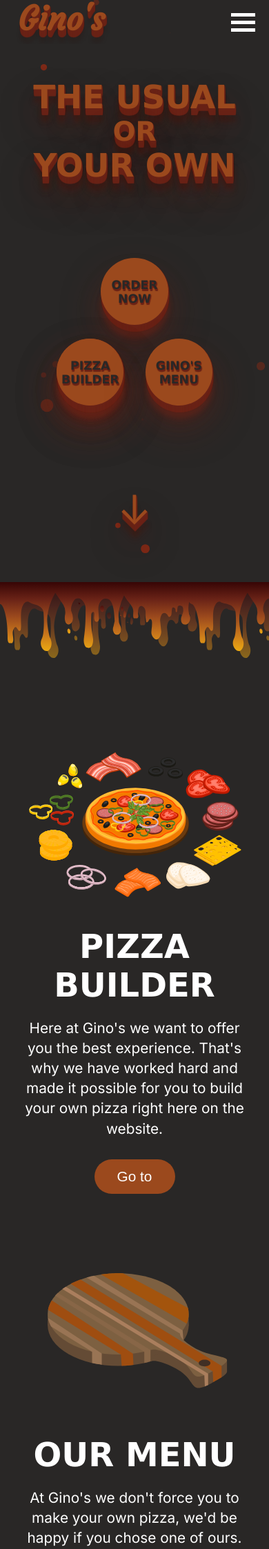
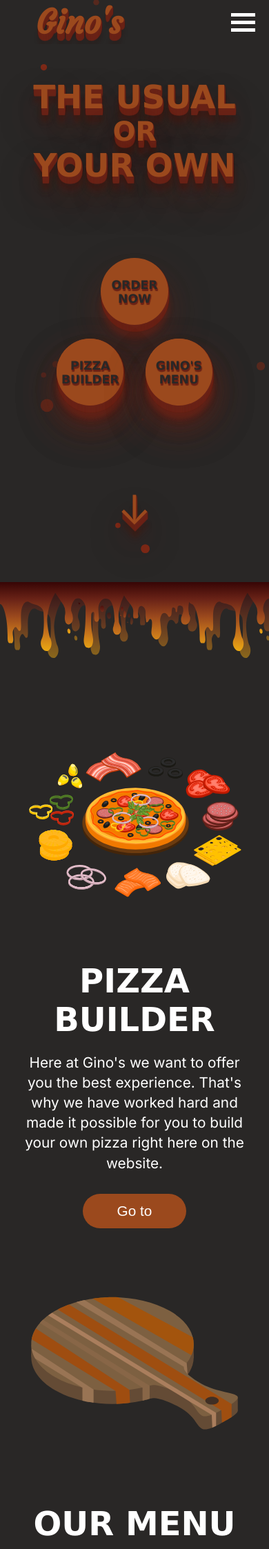
Before and after one commit to DhaWae/Pizzeria-website, a PHP site: page / in a window 390 px wide. Shown: the top 2246 px of the page at 69% size. Run offline with PHP 8.4, Linux system fonts and the light colour scheme.

Commit message:
Mobile done just left to fix code

```diff
--- a/builder.html
+++ b/builder.html
@@ -12,12 +12,12 @@
 </head>
 <body>
   <nav class="navbar">
-    <div class="mobile-logo nav-logo-shadows">Gino's</div>
+    <a href="index.html" class="mobile-logo"><div class="mobile-logo nav-logo-shadows">Gino's</div></a>
     <ul>
       <a href="index.html#find-us" id="find-us-btn"><li>Find Us</li></a>
       <span class="divider"></span>
       <a href="menu.html"><li>Gino's Menu</li></a>
-      <a href="index.html#top"><li id="logo-nav" style="width: 200px;"><div id="nav-logo" class="nav-logo-shadows">Gino's</div></li></a>
+      <a href="index.html"><li id="logo-nav" style="width: 200px;"><div id="nav-logo" class="nav-logo-shadows">Gino's</div></li></a>
       <a href="builder.html"><li>Pizza Builder</li></a>
       <span class="divider"></span>
       <a href="index.html#about-us" id="about-us-btn"><li>About Us</li></a>
--- a/index.html
+++ b/index.html
@@ -12,7 +12,7 @@
   </head>
   <body>
     <nav class="navbar">
-      <div class="mobile-logo nav-logo-shadows">Gino's</div>
+      <a href="index.html" class="mobile-logo"><div class="mobile-logo nav-logo-shadows">Gino's</div></a>
       <ul>
         <a onclick="scrollToElement('find-us')" id="find-us-btn"><li>Find Us</li></a>
         <span class="divider"></span>
@@ -33,18 +33,10 @@
       <a href="builder.html">Pizza Builder</a>
       <a onclick="scrollToElement('about-us')">About Us</a>
     </nav>
-
-
-
     <div class="hero-wrapper">
       <div id="particles-js"></div>
-
-
       <header>
-        <div class="hero">
-
-
-          <script src="scripts.js"></script>
+        <div class="hero" id="hero">
           <script src="particles.js"></script>
           <div class="hero-text">
             <div id="s1" class="text-shadow">
@@ -57,15 +49,15 @@
           </div>
 
           <div class="hero-buttons">
-            <div class="hero-button top-button text-shadow hero-button-shadows">ORDER NOW</div>
+            <div onclick="comingSoonAlert()" class="hero-button top-button text-shadow hero-button-shadows">ORDER NOW</div>
             <div class="bottom-buttons">
               <a href="builder.html" style="text-decoration: none;"class="hero-button text-shadow hero-button-shadows"><div class="hero-button text-shadow hero-button-shadows builder-button">PIZZA BUILDER</div></a>
-              <div class="hero-button text-shadow hero-button-shadows">GINO'S MENU</div>
+              <a href="menu.html" style="text-decoration: none;"class="hero-button text-shadow hero-button-shadows"><div class="hero-button text-shadow hero-button-shadows">GINO'S MENU</div></a>
             </div>
           </div>
 
           <div class="arrow-container text-shadow">
-            <span id="arrow">&#8595</span>
+            <span id="arrow" onclick="scrollToElement('builder')">&#8595</span>
           </div>
         </div>
       </header>
@@ -152,7 +144,7 @@
           <h1>Pizza Builder</h1>
           <p>Here at Gino's we want to offer you the best experience. That's why we have worked hard and made it possible for you to build your own pizza right here on the website.</p>
           <div class="button-wrapper">
-            <button class="cta-button">Go to</button>
+            <a href="builder.html"><button class="cta-button">Go to</button></a>
           </div>
 
         </div>
@@ -166,10 +158,10 @@
           <h1>Our Menu</h1>
           <p>At Gino's we don't force you to make your own pizza, we'd be happy if you chose one of ours. Everything is made by hand and with love, because we care for our customers. In our selection we have around 30 pizzas some classics and some you'll only find here.</p>
           <div class="button-wrapper">
-            <button class="cta-button">Go to</button>
+            <a href="menu.html"><button class="cta-button">Go to</button></a>
           </div>
         </div>
-        <img src="Namnlöst-3.svg" id="menu">
+        <img src="Namnlöst-32.svg" id="menu">
       </section>
 
 
@@ -180,15 +172,15 @@
           <div class="wrapper">
             <div class="container">
               <span class="address">Via Croce Rossa, Nuoro, Italy </span>
-              <button class="maps-button">Google Maps</button>
+              <a href="https://goo.gl/maps/ZwgjeMTDrhuFkC7J6" target="_blank" class="maps-button"><button class="maps-button">Google Maps</button></a>
             </div>
             <div class="container">
               <span class="address">Kaptensgränd, Kvikkjokk, Sweden </span>
-              <button class="maps-button">Google Maps</button>
+              <a href="https://goo.gl/maps/7uCjx9fgEfDgYVag8" target="_blank" class="maps-button"><button class="maps-button">Google Maps</button></a>
             </div>
             <div class="container">
               <span class="address">Henley Road, Bovington, UK</span>
-              <button class="maps-button">Google Maps</button>
+              <a href="https://goo.gl/maps/C7cy2BHh7Ap1dt8Y9" target="_blank" class="maps-button"><button class="maps-button">Google Maps</button></a>
             </div>
 
           </div>
@@ -303,7 +295,7 @@
 
           <h1>Don't miss out on discounts</h1>
             <input type="text" placeholder="Enter your email" />
-            <button>Subscribe</button>
+            <button onclick="comingSoonAlert()">Subscribe</button>
 
         </div>
 
--- a/menu.html
+++ b/menu.html
@@ -12,7 +12,7 @@
 </head>
 <body>
   <nav class="navbar">
-    <div class="mobile-logo nav-logo-shadows">Gino's</div>
+    <a href="index.html" class="mobile-logo"><div class="mobile-logo nav-logo-shadows">Gino's</div></a>
     <ul>
       <a href="index.html#find-us" id="find-us-btn"><li>Find Us</li></a>
       <span class="divider"></span>
--- a/scripts.js
+++ b/scripts.js
@@ -10,7 +10,20 @@ window.onscroll = () => {
   nav.classList.toggle('scrolled', this.scrollY > 0);
 };
 
+function fixCanvasHeight() {
+  const canvas = document.getElementById('particles-js');
+  const hero = document.getElementById('hero');
+  canvas.style.height = `${hero.offsetHeight + 64}px`;
+
+} setInterval(fixCanvasHeight, 2000)
+
 window.onload = function () {
+  try {
+    fixCanvasHeight();
+  } catch (error) {
+    console.log("Error: " + error);
+  }
+
   /*if (navigator.userAgent.indexOf('Chrome') !== -1) {
     document.documentElement.style.setProperty('--secondary-color', '#b03f23');
   }*/
@@ -30,6 +43,9 @@ window.onload = function () {
     }))
 }
 
+function comingSoonAlert() {
+  alert("Coming Soon!")
+}
 
 function scrollToElement(id) {
   element = document.getElementById(`${id}`);
--- a/styles.css
+++ b/styles.css
@@ -12,7 +12,8 @@
 
 :root {
   --primary-color: rgb(41, 39, 38);
-  --secondary-color: #9b491d;
+  --secondary-color: rgb(155, 73, 29);
+  --secondary-hover-color: rgb(128, 60, 23);
   --tertiary-color: #fff;
 
 }
@@ -154,8 +164,8 @@
   align-items: center;
 
   z-index: 10;
-  width: clamp(200px, 13vw, 300px);
-  height: clamp(200px, 13vw, 300px);
+  width: clamp(120px, 13vw, 300px);
+  height: clamp(120px, 13vw, 300px);
   border-radius: 50%;
   background-color: var(--secondary-color);
 
@@ -861,7 +875,6 @@ footer {
   font-weight: bolder;
   padding-left: 1rem;
   padding-right: 1rem;
-  padding-bottom: 10px;
   font-family: 'Courgette', cursive;
   color: var(--secondary-color);
   margin-left: 10px;
@@ -934,12 +947,14 @@ footer {
   }
 
 
+
+
   .hero-buttons {
 
     margin: 0;
     gap: 0;
     margin: 0 0;
-
+    padding: 50px 0;
     gap: 5vw;
     align-items: center;
     align-self: center;
@@ -1101,4 +1119,19 @@ footer {
   .icons svg {
     width: 12vw;
   }
+
+  .text h1 {
+    margin-top: 50px;
+  }
+
+  .icons svg {
+    width: 10vw;
+    height: 10vw;
+  }
+
 }
+@media (max-width: 1150px) and (min-width: 1024px) {
+  .divider {
+    display: none;
+  }
+}
```
Also changed, not shown: other parts of styles.css (+23 -7 lines), builder.css (+13 -7 lines), Namnlöst-32.svg (added), menu-pizza-orange2.svg (added).
